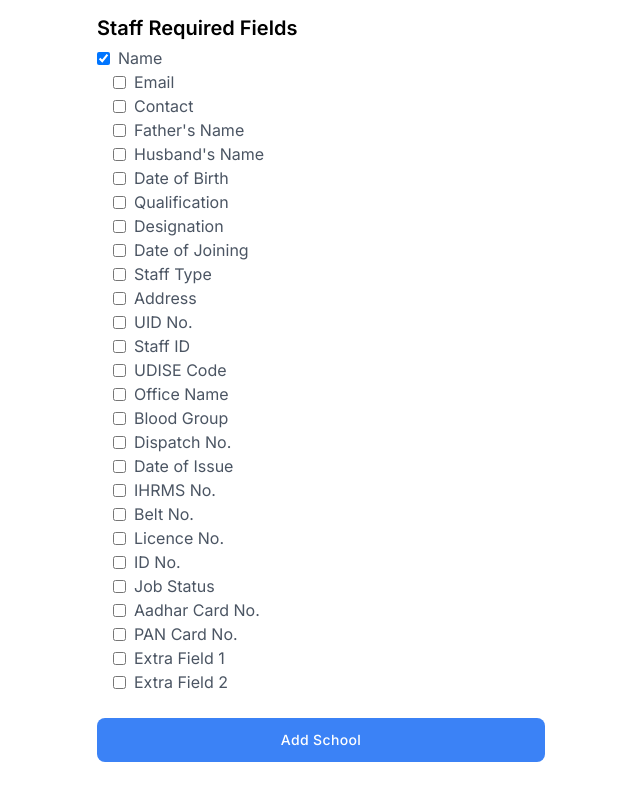
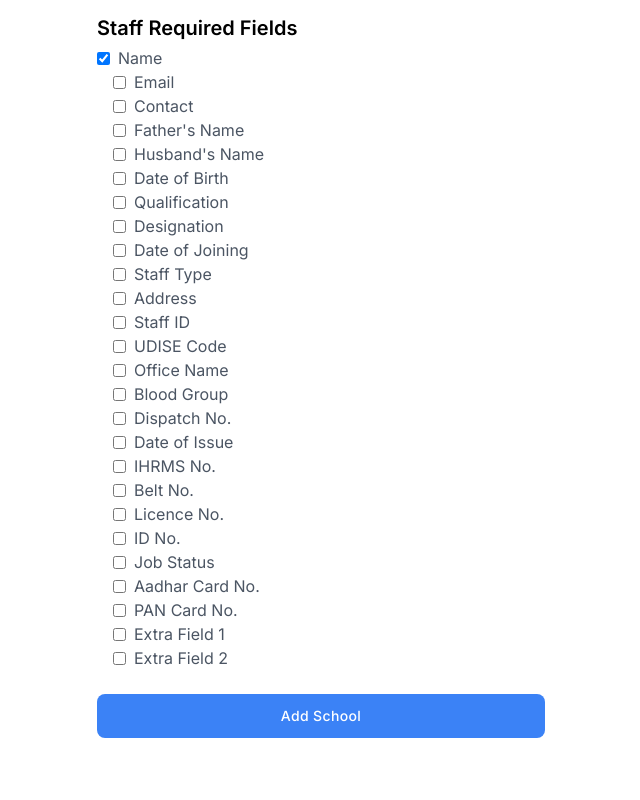
Before and after one commit to rishimaheshwari123/Id-Card, a Next.js app in the folder client/: page /Addschool in a window 1280 px wide. Shown: the part 1176-1976 px from the top of the page, without its empty margins (319-959 px from the left). After the commit the page ends 1954 px from the top, so only its background shows below. Built offline with nearby package versions, Linux system fonts and the light colour scheme.

Commit message:
UID remove

```diff
--- a/client/src/app/Addschool/page.js
+++ b/client/src/app/Addschool/page.js
@@ -657,7 +657,7 @@ const AddSchool = () => {
                 />
                 <span className="text-gray-600">Address</span>
               </label>
-              <label htmlFor="UIDNo" className="flex items-center space-x-2">
+              {/* <label htmlFor="UIDNo" className="flex items-center space-x-2">
                 <input
                   type="checkbox"
                   id="UIDNo"
@@ -666,7 +666,7 @@ const AddSchool = () => {
                   onChange={handleStaffChange}
                 />
                 <span className="text-gray-600">UID No.</span>
-              </label>
+              </label> */}
               <label htmlFor="staffID" className="flex items-center space-x-2">
                 <input
                   type="checkbox"
```
